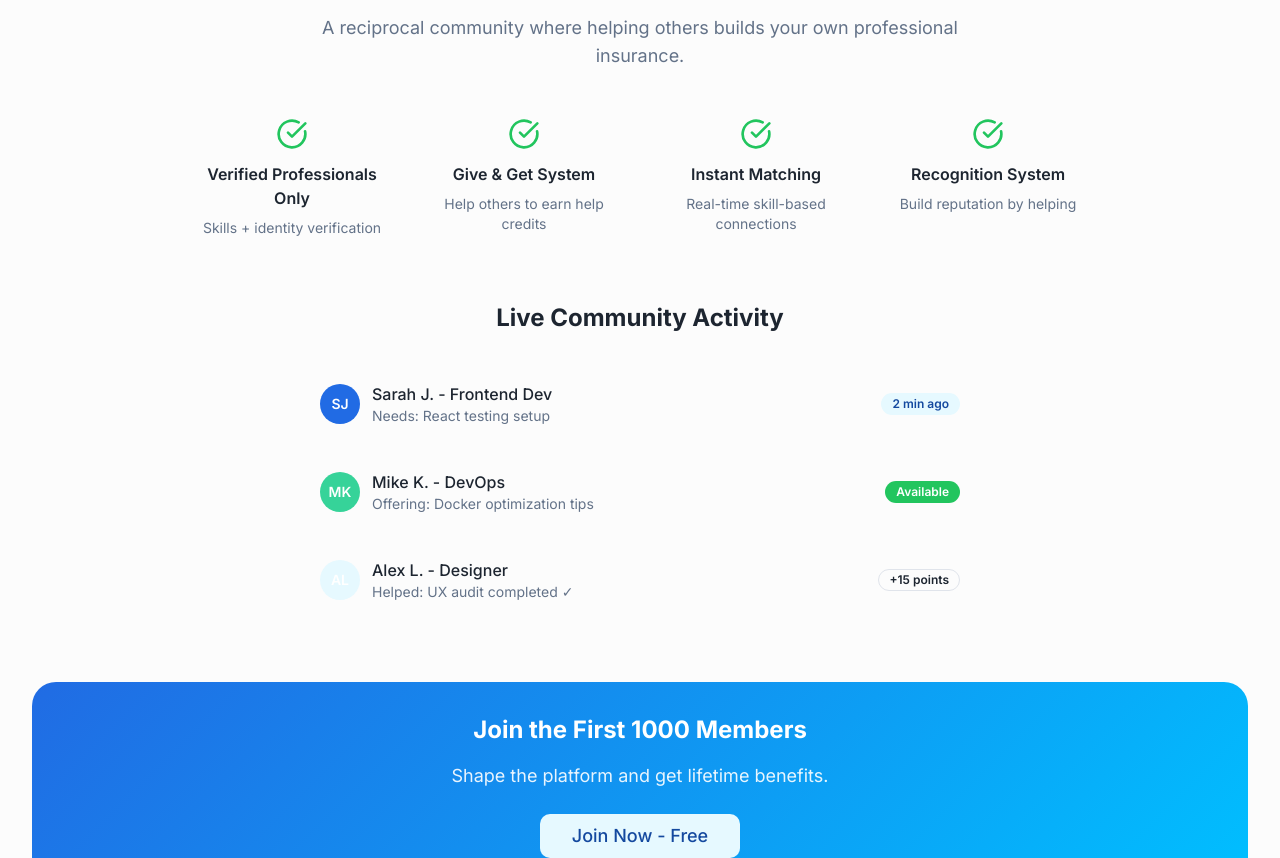
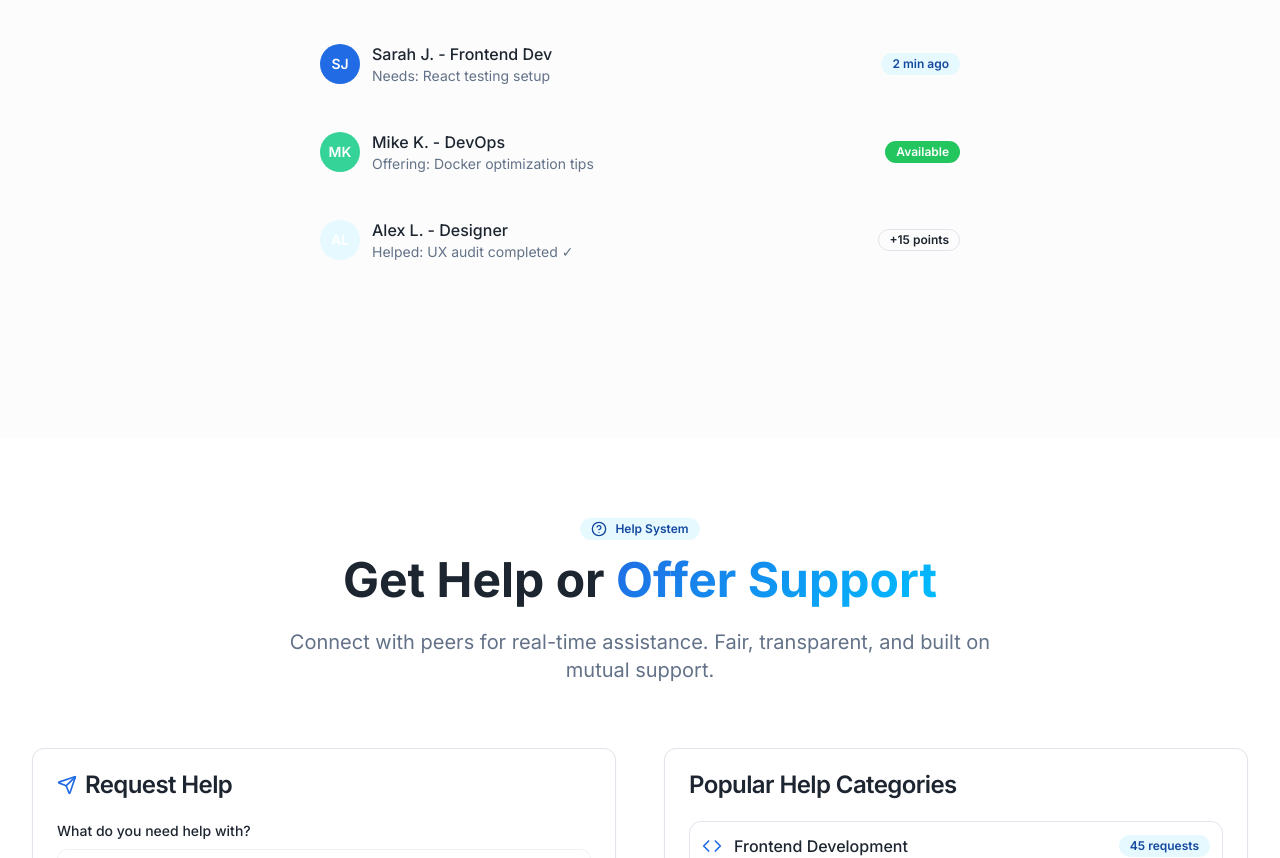
Before and after one commit to mrumranshaikh-official/helppro, a React (Vite) app: page / in a window 1280 px wide. Shown: the part 1942-2800 px from the top of the page. Built offline with nearby package versions, Linux system fonts and the light colour scheme; a web font is replaced by a local one.

Commit message:
Remove redundant sections
Remove the "Your Professional Safety Net" section and the "Join the First 1000 Members" call-to-action section from the page to streamline content and improve user experience.

```diff
--- a/src/components/validation-section.tsx
+++ b/src/components/validation-section.tsx
@@ -54,37 +54,6 @@ const ValidationSection = () => {
           </p>
         </div>
 
-        {/* What Makes Us Different */}
-        <div className="mb-16">
-          <div className="text-center mb-12">
-            <h3 className="text-3xl font-bold mb-4">Your Professional Safety Net</h3>
-            <p className="text-muted-foreground text-lg max-w-2xl mx-auto">
-              A reciprocal community where helping others builds your own professional insurance.
-            </p>
-          </div>
-          <div className="grid grid-cols-1 md:grid-cols-2 lg:grid-cols-4 gap-8 max-w-4xl mx-auto">
-            <div className="text-center">
-              <CheckCircle className="w-8 h-8 text-green-500 mx-auto mb-3" />
-              <h4 className="font-semibold mb-2">Verified Professionals Only</h4>
-              <p className="text-sm text-muted-foreground">Skills + identity verification</p>
-            </div>
-            <div className="text-center">
-              <CheckCircle className="w-8 h-8 text-green-500 mx-auto mb-3" />
-              <h4 className="font-semibold mb-2">Give & Get System</h4>
-              <p className="text-sm text-muted-foreground">Help others to earn help credits</p>
-            </div>
-            <div className="text-center">
-              <CheckCircle className="w-8 h-8 text-green-500 mx-auto mb-3" />
-              <h4 className="font-semibold mb-2">Instant Matching</h4>
-              <p className="text-sm text-muted-foreground">Real-time skill-based connections</p>
-            </div>
-            <div className="text-center">
-              <CheckCircle className="w-8 h-8 text-green-500 mx-auto mb-3" />
-              <h4 className="font-semibold mb-2">Recognition System</h4>
-              <p className="text-sm text-muted-foreground">Build reputation by helping</p>
-            </div>
-          </div>
-        </div>
 
         {/* Live Community Activity */}
         <div className="mb-16">
@@ -129,16 +98,6 @@ const ValidationSection = () => {
           </div>
         </div>
 
-        {/* Join CTA */}
-        <div className="p-8 text-center bg-gradient-primary rounded-3xl">
-          <h3 className="text-2xl font-bold text-white mb-4">Join the First 1000 Members</h3>
-          <p className="text-white/90 text-lg mb-6">
-            Shape the platform and get lifetime benefits.
-          </p>
-          <Button variant="secondary" size="lg" className="text-lg px-8">
-            Join Now - Free
-          </Button>
-        </div>
       </div>
     </section>
   );
```
